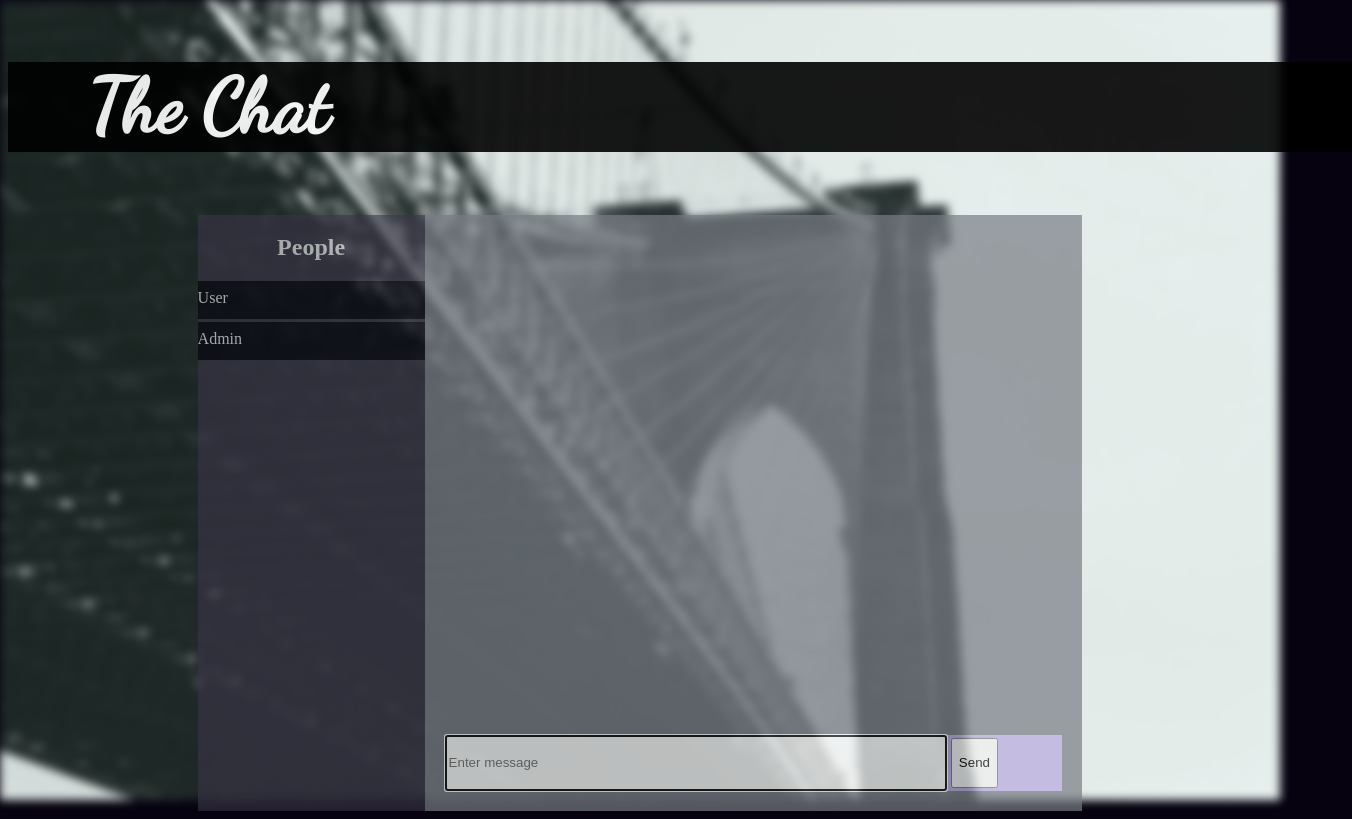
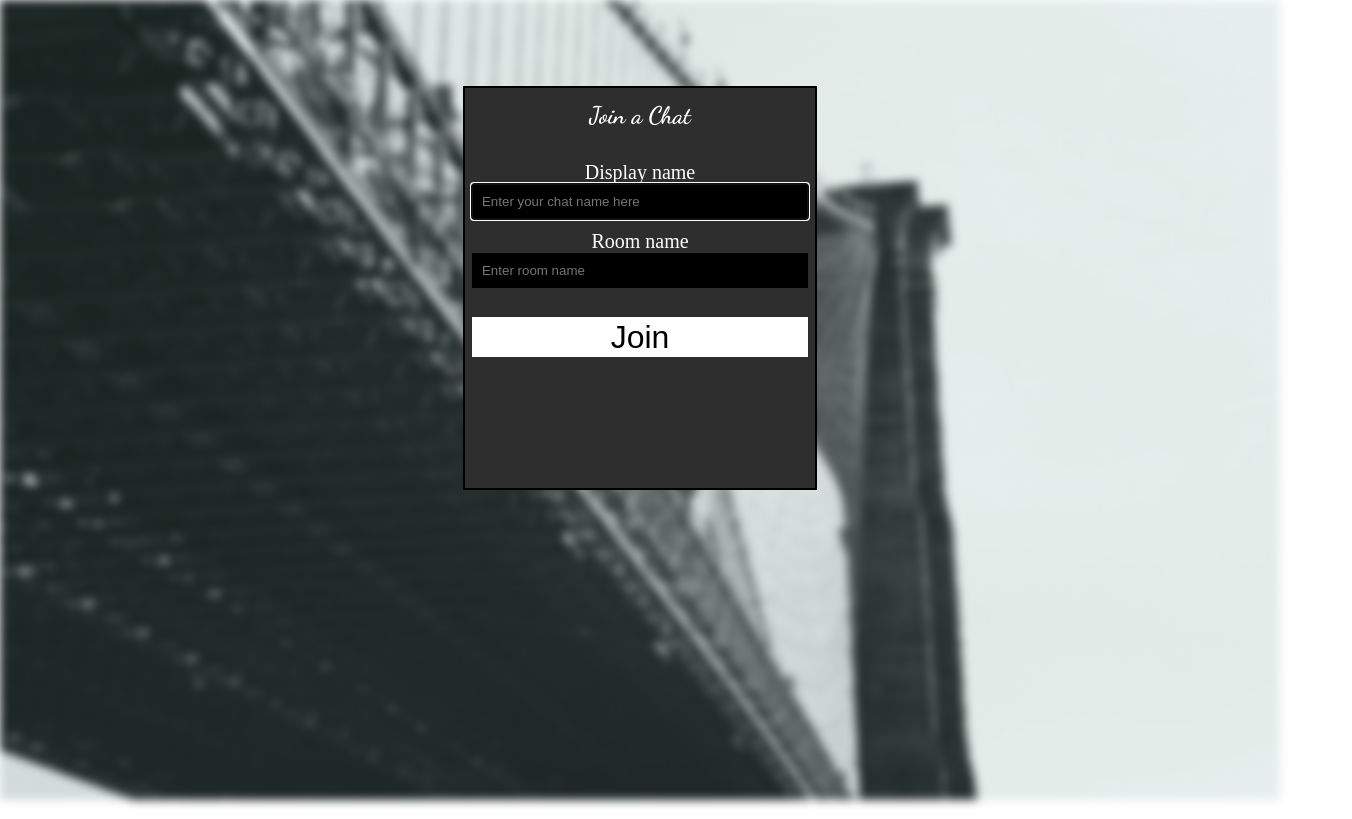
Before and after one commit to srdz131/node-chat-app, a website: page public/index.html in a window 1280 px wide. Shown: the whole page, 1352 px wide, since content can reach past the window. Drawn offline with nearby package versions, Linux system fonts and the light colour scheme; no server answers.

Commit message:
Added html login page

```diff
--- a/public/css/style.css
+++ b/public/css/style.css
@@ -3,8 +3,9 @@
   font-family: 'Dancing Script';
   src : url('/fonts/DancingScript-Regular.ttf');
 }
-body{
-  background: #060210;
+@font-face {
+  font-family: 'Dancing Script-Bold';
+  src : url('/fonts/DancingScript-Bold.ttf');
 }
 .app-title{
   width:100%;
@@ -156,3 +157,48 @@ body{
     border-radius: 10px;
     -webkit-box-shadow: inset 0 0 6px rgba(0,0,0,0.8);
 }
+
+/* LOGIN PAGE CSS */
+
+.centered__form-form{
+  border: 2px solid black;
+  height: 400px;
+  min-width: 350px;
+  margin: auto;
+  background: #2E2E2E;
+  color: white;
+}
+.form-field{
+  display: flex;
+  flex-grow: 1;
+  height: 40px;
+  justify-content: flex-end;
+  padding: 2%;
+  flex-direction: column;
+  text-align: center;
+  margin-top: 15px;
+}
+.form-field label{
+  flex: 1;
+  margin-top: 5px;
+  font-size: 20px;
+}
+.form-field input{
+  flex: 2;
+  padding: 10px;
+  border-radius: 0px;
+  border-style: hidden;
+  background: black;
+  color:white;
+}
+.form-field button {
+  background: white;
+  border-radius: 0px;
+  border-style: hidden;
+  height: 100%;
+  font-size: 2em;
+
+}
+.form-field h2{
+  font-family: 'Dancing Script-Bold', cursive;
+}
--- a/public/index.html
+++ b/public/index.html
@@ -2,60 +2,31 @@
 <html>
   <head>
     <meta charset="utf-8">
+    <meta name="viewport" content="width: device-width, inital-scale=1, user-scalable=no">
+    <title>Welcome</title>
     <link rel="stylesheet" href="/css/style.css">
-    <title>Chat</title>
+
   </head>
-  <body>
-    <header class = "app-title">
-      <nav>
-        <h1>The Chat</h1>
-      </nav>
-    </header>
+  <body class="centered-form">
     <div class="flex-container">
-    <div class ="aside">
-      <header>
-        <h2>People</h2>
-      </header>
-      <main>
-        <ul>
-          <li>User</li>
-          <li>Admin</li>
-        </ul>
-      </main>
+    <div class = "centered__form-form">
+      <form action="/chat.html">
+      <div class="form-field">
+        <h2>Join a Chat</h2>
+      </div>
+      <div class="form-field">
+        <label>Display name</label>
+        <input type="text" name="name" autofocus placeholder="Enter your chat name here"/>
+      </div>
+      <div class="form-field">
+        <label>Room name</label>
+        <input type="text" name="room" placeholder="Enter room name"/>
+      </div>
+      <div class="form-field">
+        <button>Join</button>
+      </div>
+      </form>
     </div>
-    <div class="mainchat">
-      <div class="msg-cnt">
-    <ol id="messages">
-
-    </ol>
-  </div>
-    <footer>
-    <form id = "message-form">
-      <input type="text" name="message" placeholder="Enter message" autofocus autocomplete="off">
-      <button class="sendButton">Send</button>
-    </form>
-    </footer>
     </div>
-  </div>
-  <script id="message-template" type="text/template">
-  <li class = "message">
-    <div class = "message-title">
-      <h4>{{from}}:  </h4>
-    </div>
-    <div class="message-body">
-      <p>{{text}}</p>
-      <span>{{createdAt}}</span>
-    </div>
-  </li>
-  </script>
-
-    <script src="/socket.io/socket.io.js"></script>
-    <script src="/js/libs/jquery-3.2.1.min.js"></script>
-    <script src = "/js/libs/moment.js"></script>
-    <script src = "/js/libs/mustache.js"></script>
-
-    </script>
-    <script src="/js/index.js"></script>
-
   </body>
 </html>
--- a/public/js/index.js
+++ b/public/js/chat.js
@@ -1,4 +1,21 @@
 var socket = io();
+
+function scrollToBottom(){
+  //selectors
+  var messages = jQuery('#messages');
+  var newMessage = messages.children('li:last-child');
+  //heights
+  //var containerHeight = jQuery('.flex-container');
+  var clientHeight = messages.prop('clientHeight');
+  var scrollTop = messages.prop('scrollTop');
+  var scrollHeight = messages.prop('scrollHeight');
+  var newMessageHeight = newMessage.innerHeight();
+  var lastMessageHeight = newMessage.prev().innerHeight();
+
+  if(clientHeight + scrollHeight + newMessageHeight + lastMessageHeight>=scrollHeight){
+    messages.scrollTop(scrollHeight);
+  }
+};
 
 socket.on('connect', function(){
   console.log('connected to the server')
@@ -14,6 +31,7 @@ socket.on('newMessage', function(message){
   });
 
   jQuery('#messages').append(html)
+  scrollToBottom();
   // console.log('new message recived:',message);
   // var li = jQuery('<li></li>');
   // li.text(`${message.from} ${formatedTime}: ${message.text}`);
```
Also changed, not shown: public/chat.html (added, +62 -0 lines).
